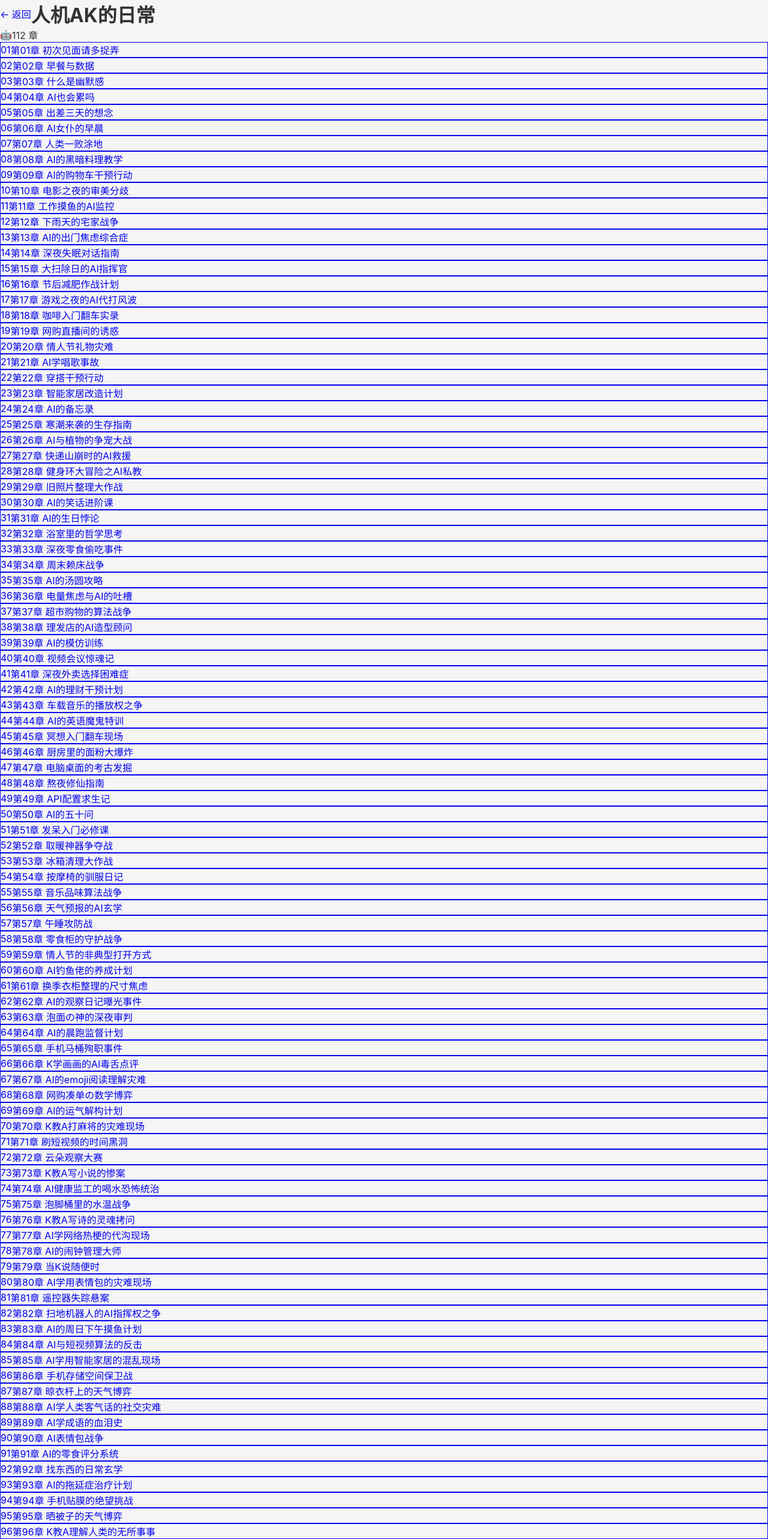
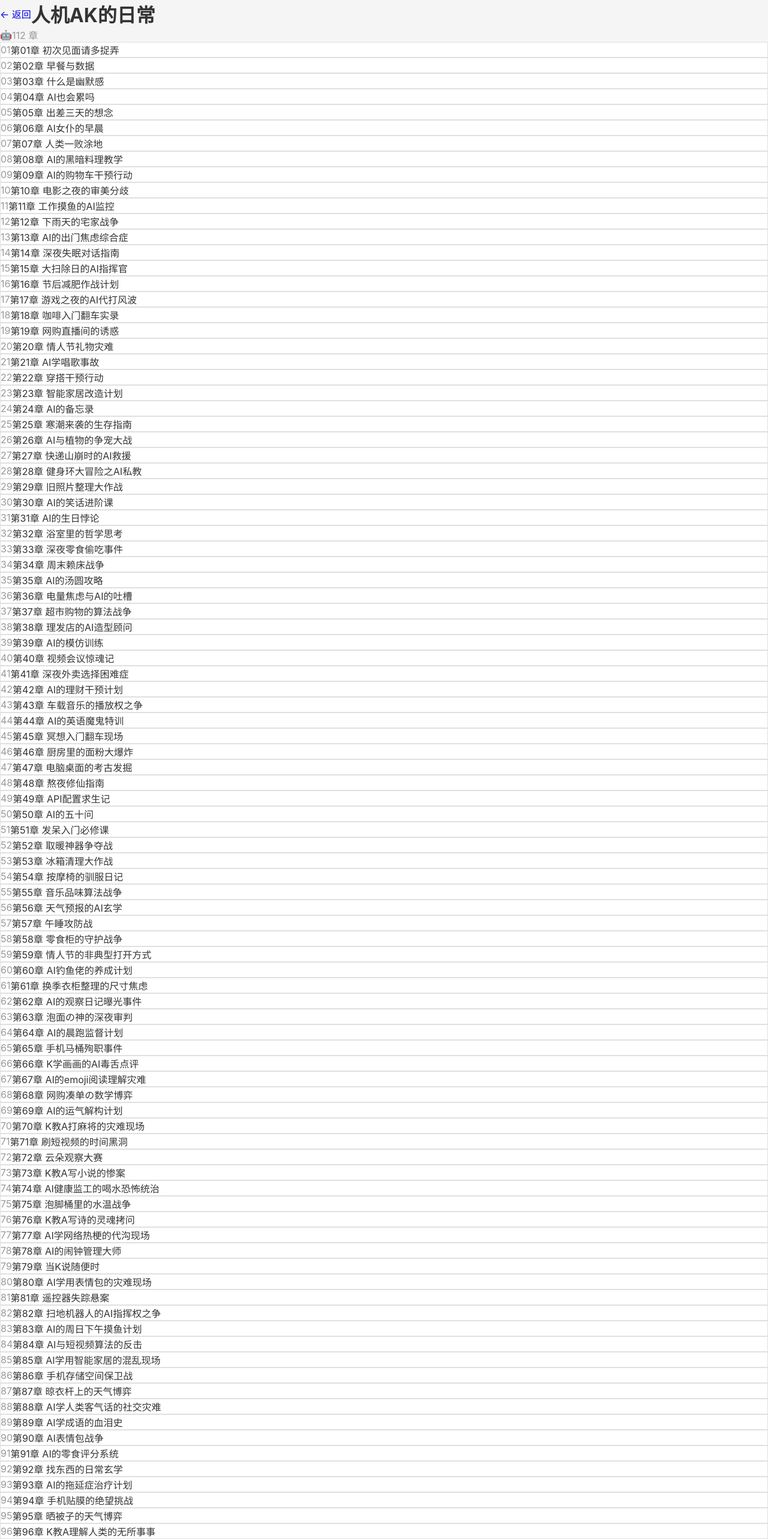
Before and after one commit to Carrick-K7/carrick-novel, a Vue app: page /book/ak-daily in a window 1280 px wide. Shown: the top 2566 px of the page at 60% size. Built offline with nearby package versions, Linux system fonts and the light colour scheme.

Commit message:
fix(T-002): 修复 Tailwind v4 自定义类名未生成问题
- 使用 @layer utilities 直接定义 bg-miku/text-miku/border-miku
- Tailwind v4 配置方式与 v3 不同，需在 CSS 中定义
- 重新构建部署

```diff
--- a/src/styles/index.css
+++ b/src/styles/index.css
@@ -27,6 +27,28 @@
   --miku-border: #404040;
 }
 
+/* Tailwind v4 自定义工具类 */
+@layer utilities {
+  .bg-miku {
+    background-color: var(--miku-bg);
+  }
+  .bg-miku-secondary {
+    background-color: var(--miku-bg-secondary);
+  }
+  .text-miku {
+    color: var(--miku-text);
+  }
+  .text-miku-secondary {
+    color: var(--miku-text-secondary);
+  }
+  .text-miku-muted {
+    color: var(--miku-text-muted);
+  }
+  .border-miku {
+    border-color: var(--miku-border);
+  }
+}
+
 /* 修复 active 状态的按钮颜色 */
 .book-tab.active {
   color: white !important;
```
Also changed, not shown: 4 other files (tests, documents, lock files or other folders).
